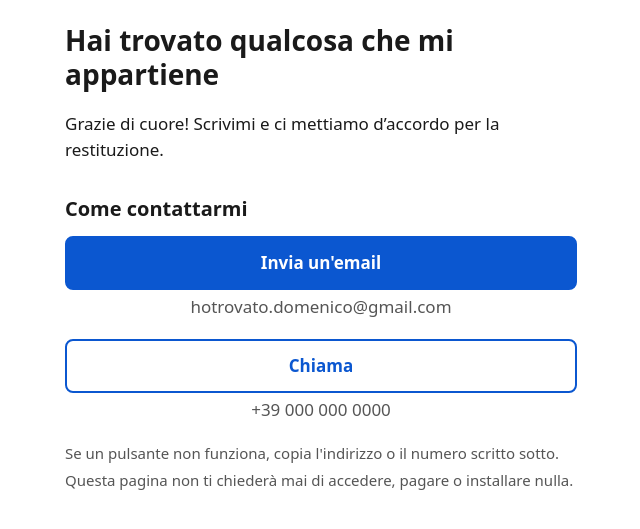
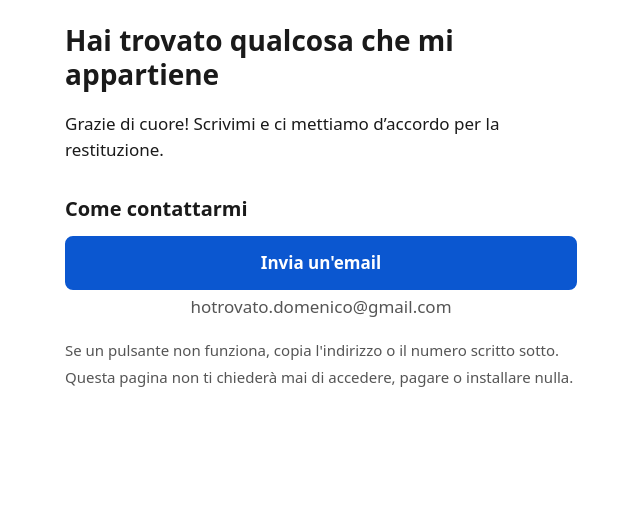
Before and after one commit to domenicoaloi1/ritrovato, a Jekyll site: the page built from index.html, in a window 1280 px wide. Shown: the top 529 px of the page, without its empty margins (319-959 px from the left). Built offline with Jekyll 4.4.1, drawn with Linux system fonts in a browser that asks for light colours.

Commit message:
Update settings.yml

```diff
--- a/_data/settings.yml
+++ b/_data/settings.yml
@@ -32,8 +32,8 @@ contacts:
 
   # Phone call. With country code, e.g. "+<country code> <number>",
   # in quotes; spaces are fine.
-  - type: phone
-    number: "+39 000 000 0000"
+  # - type: phone
+  #  number: "+00 000 000 0000"
 
   # WhatsApp chat with a pre-filled message. With country code, e.g.
   # "+<country code> <number>", in quotes; spaces are fine.
```
